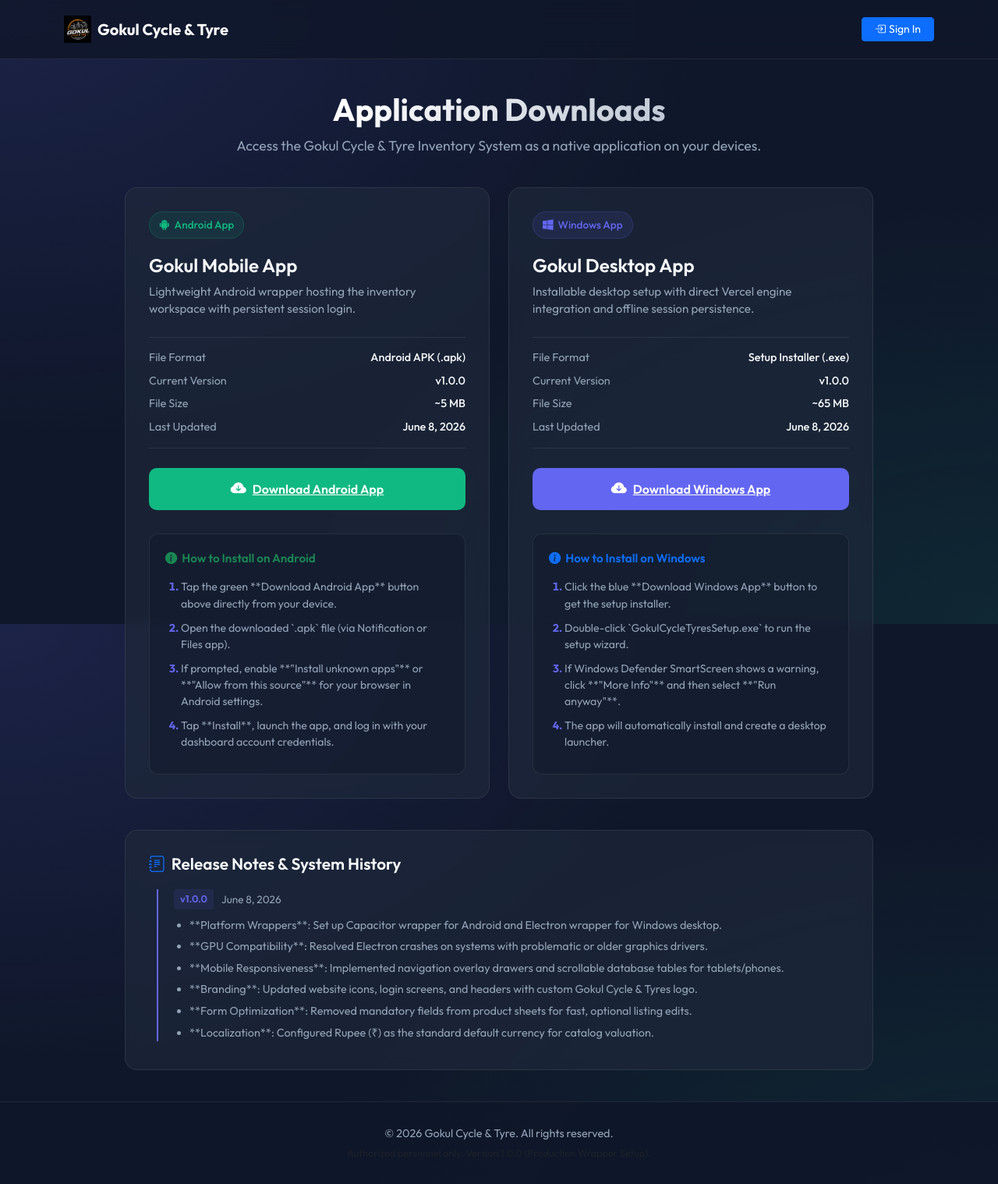
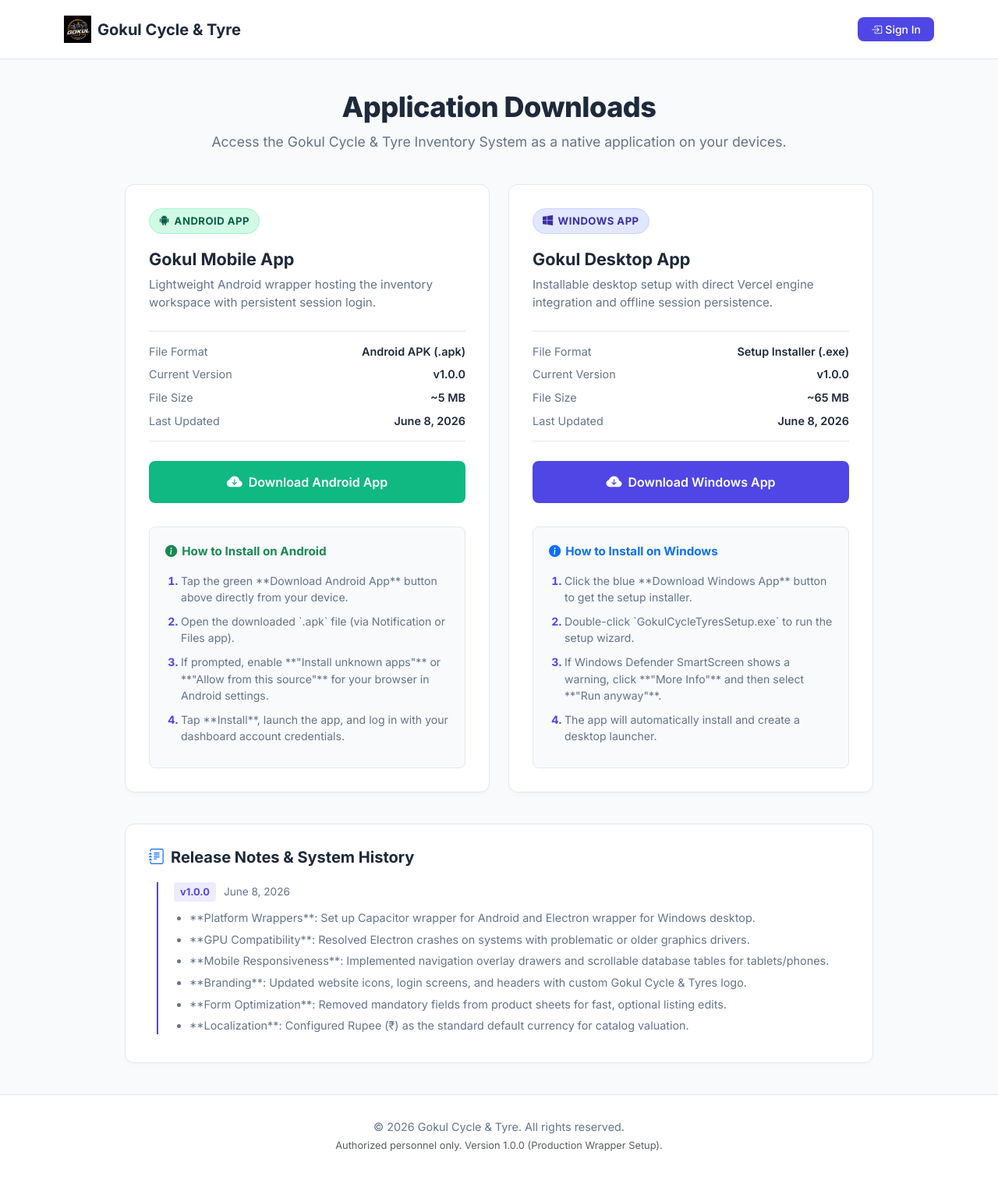
Before and after one commit to dhararuparel/inventory-system, a Python web app: template app/templates/dashboard/downloads.html in a window 1280 px wide. Shown: the whole page at 78% size. After the commit the page ends 1476 px from the top, so only its background shows below. Run offline with Jinja, Linux system fonts and the light colour scheme; the template is opened without the code that fills it, so the values that code supplies are empty; some libraries are stand-ins or nearby versions.

Commit message:
Style downloads page layout to match website theme

```diff
--- a/app/templates/dashboard/downloads.html
+++ b/app/templates/dashboard/downloads.html
@@ -9,38 +9,35 @@
     <!-- Bootstrap Icons -->
     <link href="https://cdn.jsdelivr.net/npm/bootstrap-icons@1.11.3/font/bootstrap-icons.min.css" rel="stylesheet">
     <!-- Google Fonts -->
-    <link href="https://fonts.googleapis.com/css2?family=Outfit:wght@300;400;500;600;700&display=swap" rel="stylesheet">
+    <link href="https://fonts.googleapis.com/css2?family=Inter:wght@300;400;500;600;700;800&display=swap" rel="stylesheet">
 
     <style>
         :root {
-            --bg-color: #0f172a;
-            --card-bg: rgba(30, 41, 59, 0.7);
-            --border-color: rgba(255, 255, 255, 0.08);
-            --primary-color: #6366f1;
-            --primary-hover: #4f46e5;
+            --bg-color: #f8fafc;
+            --card-bg: #ffffff;
+            --border-color: #e2e8f0;
+            --primary-color: #4f46e5;
+            --primary-hover: #4338ca;
             --success-color: #10b981;
-            --text-main: #f8fafc;
-            --text-muted: #94a3b8;
+            --success-hover: #059669;
+            --text-main: #1e293b;
+            --text-muted: #64748b;
         }
 
         body {
             background-color: var(--bg-color);
             color: var(--text-main);
-            font-family: 'Outfit', sans-serif;
+            font-family: 'Inter', sans-serif;
             min-height: 100vh;
             display: flex;
             flex-direction: column;
-            background-image:
-                radial-gradient(at 0% 0%, rgba(99, 102, 241, 0.15) 0px, transparent 50%),
-                radial-gradient(at 100% 100%, rgba(16, 185, 129, 0.1) 0px, transparent 50%);
-            background-attachment: fixed;
         }
 
         .navbar-downloads {
-            background-color: rgba(15, 23, 42, 0.8);
-            backdrop-filter: blur(12px);
+            background-color: #ffffff;
             border-bottom: 1px solid var(--border-color);
             padding: 15px 0;
+            box-shadow: 0 1px 3px rgba(0, 0, 0, 0.02);
         }
 
         .navbar-brand-img {
@@ -61,12 +58,11 @@
         }
 
         .page-header h1 {
-            font-weight: 700;
-            font-size: 2.5rem;
-            background: linear-gradient(135deg, #fff 30%, var(--text-muted));
-            -webkit-background-clip: text;
-            -webkit-text-fill-color: transparent;
+            font-weight: 800;
+            font-size: 2.25rem;
+            color: var(--text-main);
             margin-bottom: 10px;
+            letter-spacing: -0.5px;
         }
 
         .page-header p {
@@ -77,48 +73,48 @@
         .app-card {
             background: var(--card-bg);
             border: 1px solid var(--border-color);
-            border-radius: 16px;
+            border-radius: 12px;
             padding: 30px;
             height: 100%;
             transition: transform 0.2s ease, box-shadow 0.2s ease;
-            backdrop-filter: blur(8px);
+            box-shadow: 0 4px 6px -1px rgba(0, 0, 0, 0.02), 0 2px 4px -1px rgba(0, 0, 0, 0.01);
         }
 
         .app-card:hover {
-            transform: translateY(-4px);
-            box-shadow: 0 10px 25px -5px rgba(0, 0, 0, 0.3), 0 8px 10px -6px rgba(0, 0, 0, 0.3);
-            border-color: rgba(99, 102, 241, 0.3);
+            transform: translateY(-2px);
+            box-shadow: 0 10px 15px -3px rgba(0, 0, 0, 0.05), 0 4px 6px -2px rgba(0, 0, 0, 0.02);
+            border-color: rgba(79, 70, 229, 0.2);
         }
 
         .platform-badge {
-            background-color: rgba(255, 255, 255, 0.05);
-            border: 1px solid var(--border-color);
-            color: var(--text-main);
             padding: 6px 12px;
             border-radius: 50px;
-            font-size: 0.85rem;
-            font-weight: 500;
+            font-size: 0.82rem;
+            font-weight: 700;
             display: inline-flex;
             align-items: center;
             gap: 6px;
             margin-bottom: 20px;
+            text-transform: uppercase;
+            letter-spacing: 0.5px;
         }
 
         .platform-badge.android {
-            background-color: rgba(16, 185, 129, 0.1);
-            border-color: rgba(16, 185, 129, 0.2);
-            color: var(--success-color);
+            background-color: #d1fae5;
+            color: #065f46;
+            border: 1px solid #a7f3d0;
         }
 
         .platform-badge.windows {
-            background-color: rgba(99, 102, 241, 0.1);
-            border-color: rgba(99, 102, 241, 0.2);
-            color: var(--primary-color);
+            background-color: #e0e7ff;
+            color: #3730a3;
+            border: 1px solid #c7d2fe;
         }
 
         .app-title {
-            font-size: 1.5rem;
-            font-weight: 600;
+            font-size: 1.35rem;
+            font-weight: 700;
+            color: var(--text-main);
             margin-bottom: 8px;
         }
 
@@ -153,30 +149,30 @@
         }
 
         .meta-value {
-            font-weight: 500;
+            font-weight: 600;
             color: var(--text-main);
         }
 
         .btn-download {
             font-weight: 600;
             padding: 12px 20px;
-            border-radius: 10px;
+            border-radius: 8px;
             display: flex;
             align-items: center;
             justify-content: center;
             gap: 8px;
             width: 100%;
             transition: all 0.2s ease;
+            text-decoration: none;
         }
 
         .btn-download-android {
             background-color: var(--success-color);
             color: #ffffff;
-            border: none;
         }
 
         .btn-download-android:hover {
-            background-color: #059669;
+            background-color: var(--success-hover);
             color: #ffffff;
             transform: translateY(-1px);
         }
@@ -184,7 +180,6 @@
         .btn-download-windows {
             background-color: var(--primary-color);
             color: #ffffff;
-            border: none;
         }
 
         .btn-download-windows:hover {
@@ -195,15 +190,15 @@
 
         .guide-section {
             margin-top: 30px;
-            background: rgba(15, 23, 42, 0.4);
-            border-radius: 12px;
+            background: #f8fafc;
+            border-radius: 8px;
             padding: 20px;
             border: 1px solid var(--border-color);
         }
 
         .guide-title {
             font-size: 0.95rem;
-            font-weight: 600;
+            font-weight: 700;
             margin-bottom: 15px;
             display: flex;
             align-items: center;
@@ -227,17 +222,18 @@
         }
 
         .release-notes-card {
-            background: var(--card-bg);
+            background: #ffffff;
             border: 1px solid var(--border-color);
-            border-radius: 16px;
+            border-radius: 12px;
             padding: 30px;
             margin-top: 40px;
-            backdrop-filter: blur(8px);
+            box-shadow: 0 4px 6px -1px rgba(0, 0, 0, 0.02);
         }
 
         .release-notes-title {
-            font-size: 1.3rem;
-            font-weight: 600;
+            font-size: 1.25rem;
+            font-weight: 700;
+            color: var(--text-main);
             margin-bottom: 20px;
             display: flex;
             align-items: center;
@@ -258,12 +254,12 @@
         }
 
         .version-tag {
-            background-color: rgba(99, 102, 241, 0.1);
+            background-color: rgba(79, 70, 229, 0.1);
             color: var(--primary-color);
             padding: 3px 8px;
             border-radius: 4px;
             font-size: 0.8rem;
-            font-weight: 600;
+            font-weight: 700;
         }
 
         .version-date {
@@ -283,32 +279,33 @@
         }
 
         .footer {
-            background-color: rgba(15, 23, 42, 0.9);
+            background-color: #ffffff;
             border-top: 1px solid var(--border-color);
             padding: 30px 0;
             text-align: center;
             color: var(--text-muted);
             font-size: 0.9rem;
             margin-top: auto;
+            box-shadow: 0 -1px 3px rgba(0, 0, 0, 0.02);
         }
     </style>
 </head>
 <body>
 
     <!-- Navigation Header -->
-    <nav class="navbar navbar-downloads">
+    <nav class="navbar navbar-downloads navbar-expand-lg">
         <div class="container d-flex justify-content-between align-items-center">
-            <a class="navbar-brand d-flex align-items-center gap-2 text-white text-decoration-none fw-bold" href="#">
+            <a class="navbar-brand d-flex align-items-center gap-2 text-dark text-decoration-none fw-bold" href="#">
                 <img src="{{ url_for('static', filename='logo.png') }}" alt="Gokul Logo" class="navbar-brand-img">
-                <span>Gokul Cycle & Tyre</span>
+                <span class="fs-5 fw-bold" style="color: var(--text-main);">Gokul Cycle & Tyre</span>
             </a>
             <div>
                 {% if current_user.is_authenticated %}
-                    <a href="{{ url_for('dashboard.index') }}" class="btn btn-outline-light btn-sm px-3">
+                    <a href="{{ url_for('dashboard.index') }}" class="btn btn-indigo btn-sm px-3" style="background-color: var(--primary-color); color: white; font-weight: 500; border-radius: 8px;">
                         <i class="bi bi-speedometer2 me-1"></i>Go to Dashboard
                     </a>
                 {% else %}
-                    <a href="{{ url_for('auth.login') }}" class="btn btn-primary btn-sm px-3">
+                    <a href="{{ url_for('auth.login') }}" class="btn btn-indigo btn-sm px-3" style="background-color: var(--primary-color); color: white; font-weight: 500; border-radius: 8px;">
                         <i class="bi bi-box-arrow-in-right me-1"></i>Sign In
                     </a>
                 {% endif %}
```
Also changed, not shown: 1 other file.
